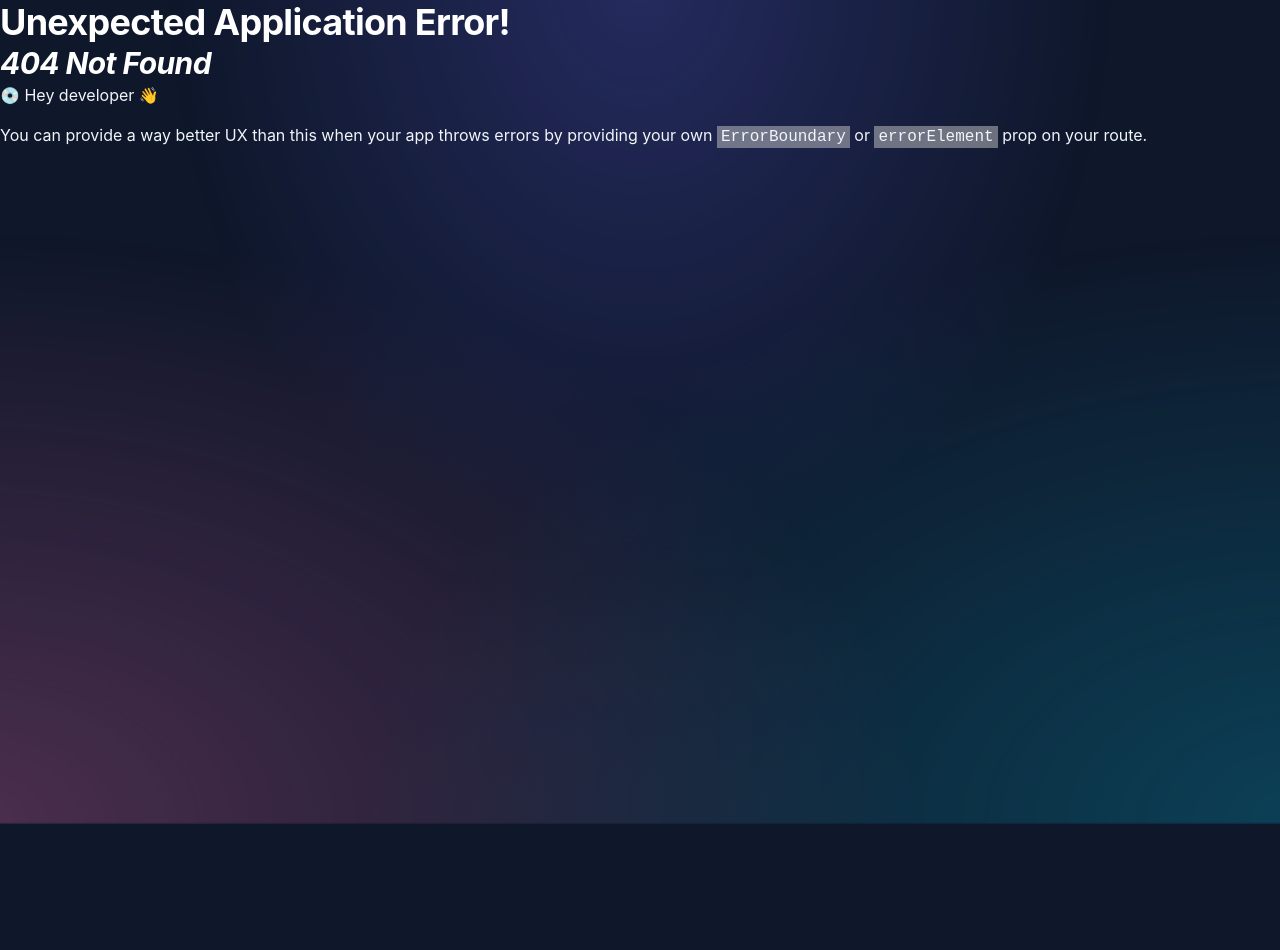
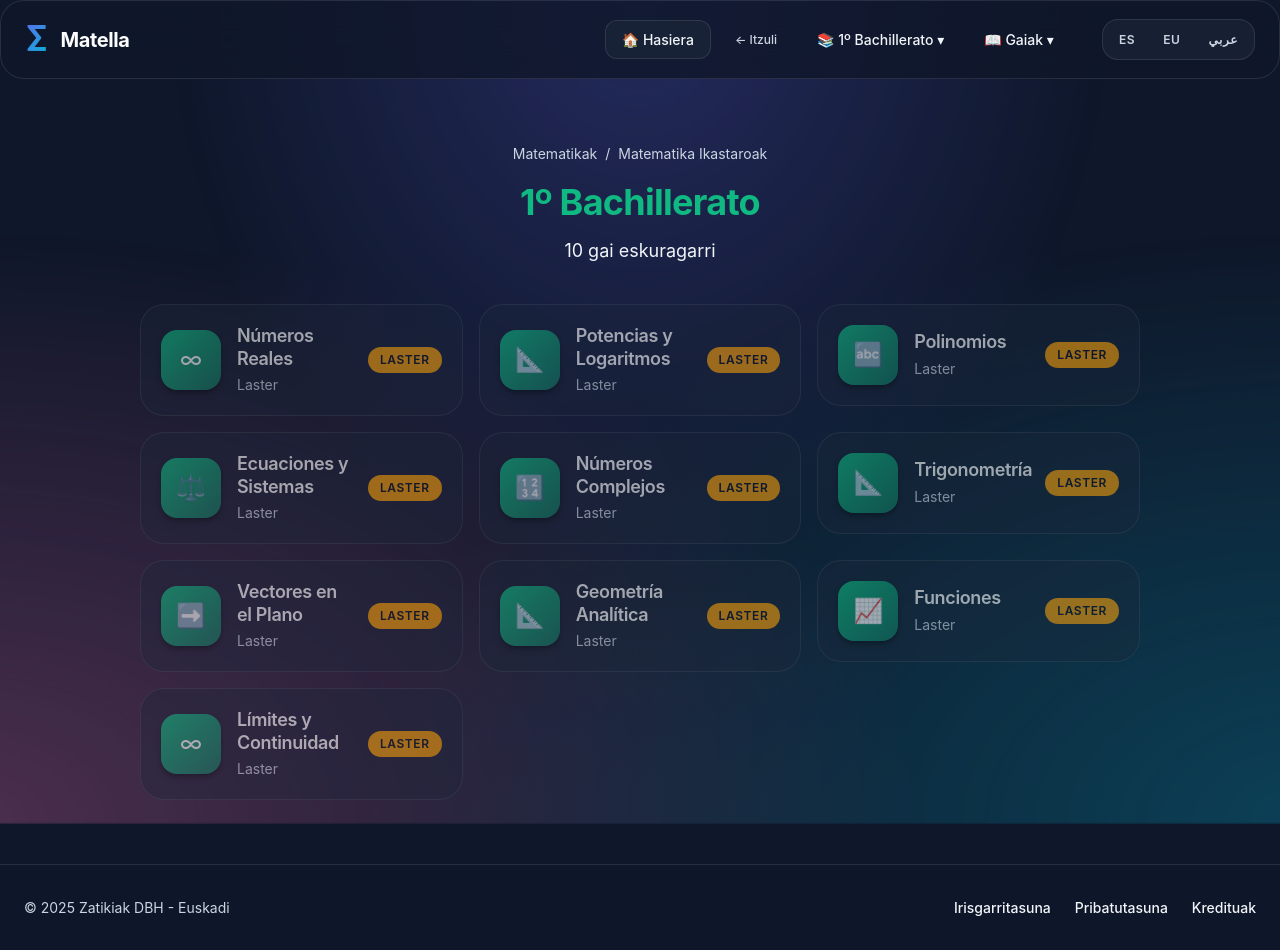
Before and after one commit to Atella232/matella-studio, a React (Vite) app: page /#/matematika/batx1 in a window 1280 px wide. Before the commit this address had no page. Before the commit the page ends 800 px from the top, so only its background shows below. Built offline with nearby package versions, Linux system fonts and the light colour scheme.

Commit message:
feat: translate routes to basque, set default fw to EU, improve fraction race

```diff
--- a/src/components/common/Navigation/index.tsx
+++ b/src/components/common/Navigation/index.tsx
@@ -11,7 +11,7 @@ export function Navigation() {
     const dropdownRef = useRef<HTMLDivElement>(null)
 
     // Parsear la ruta para detectar contexto
-    // Formato: /matematicas/courseId/topicId/section
+    // Formato: /matematika/courseId/topicId/section
     const pathParts = location.pathname.split('/').filter(Boolean)
 
     // Detectar courseId y topicId del pathname
@@ -19,7 +19,7 @@ export function Navigation() {
     let topicId: string | undefined
     let currentSection: string | undefined
 
-    if (pathParts[0] === 'matematicas' && pathParts.length >= 2) {
+    if (pathParts[0] === 'matematika' && pathParts.length >= 2) {
         courseId = pathParts[1]
         if (pathParts.length >= 3) {
             topicId = pathParts[2]
@@ -33,9 +33,9 @@ export function Navigation() {
 
     // Detectar el contexto actual basado en la ruta
     const isHomePage = location.pathname === '/'
-    const isCoursesPage = location.pathname === '/matematicas'
-    const isTopicsPage = pathParts[0] === 'matematicas' && pathParts.length === 2 && courseId
-    const isContentPage = pathParts[0] === 'matematicas' && pathParts.length >= 3 && courseId && topicId
+    const isCoursesPage = location.pathname === '/matematika'
+    const isTopicsPage = pathParts[0] === 'matematika' && pathParts.length === 2 && courseId
+    const isContentPage = pathParts[0] === 'matematika' && pathParts.length >= 3 && courseId && topicId
 
     useEffect(() => {
         const handleClickOutside = (event: MouseEvent) => {
@@ -73,7 +73,7 @@ export function Navigation() {
     }
 
     // Base path para las secciones
-    const contentBasePath = courseId && topicId ? `/matematicas/${courseId}/${topicId}` : ''
+    const contentBasePath = courseId && topicId ? `/matematika/${courseId}/${topicId}` : ''
 
     return (
         <nav className="navigation" role="navigation" aria-label="Main navigation" ref={dropdownRef}>
@@ -113,7 +113,7 @@ export function Navigation() {
                                 {courses.map(course => (
                                     <li key={course.id}>
                                         <Link
-                                            to={`/matematicas/${course.id}`}
+                                            to={`/matematika/${course.id}`}
                                             className="dropdown-item"
                                             onClick={() => setOpenDropdown(null)}
                                         >
@@ -141,7 +141,7 @@ export function Navigation() {
                                 {courses.map(course => (
                                     <li key={course.id}>
                                         <Link
-                                            to={`/matematicas/${course.id}`}
+                                            to={`/matematika/${course.id}`}
                                             className={`dropdown-item ${course.id === courseId ? 'active' : ''}`}
                                             onClick={() => setOpenDropdown(null)}
                                         >
@@ -170,7 +170,7 @@ export function Navigation() {
                                     <li key={topic.id}>
                                         {topic.active ? (
                                             <Link
-                                                to={`/matematicas/${courseId}/${topic.id}`}
+                                                to={`/matematika/${courseId}/${topic.id}`}
                                                 className={`dropdown-item ${topic.id === topicId ? 'active' : ''}`}
                                                 onClick={() => setOpenDropdown(null)}
                                             >
--- a/src/data/courses.ts
+++ b/src/data/courses.ts
@@ -21,7 +21,7 @@ export interface Course {
 
 export const courses: Course[] = [
   {
-    id: '1eso',
+    id: 'dbh1',
     name: '1º ESO',
     nameEu: 'DBH 1',
     nameAr: 'السنة الأولى',
@@ -33,7 +33,7 @@ export const courses: Course[] = [
       { id: 'numeros-naturales', name: 'Números Naturales', nameEu: 'Zenbaki Naturalak', nameAr: 'الأعداد الطبيعية', icon: '🔢' },
       { id: 'divisibilidad', name: 'Divisibilidad', nameEu: 'Zatigarritasuna', nameAr: 'القابلية للقسمة', icon: '➗' },
       { id: 'numeros-enteros', name: 'Números Enteros', nameEu: 'Zenbaki Osoak', nameAr: 'الأعداد الصحيحة', icon: '±' },
-      { id: 'fracciones', name: 'Fracciones', nameEu: 'Zatikiak', nameAr: 'الكسور', icon: '½' },
+      { id: 'zatikiak', name: 'Fracciones', nameEu: 'Zatikiak', nameAr: 'الكسور', icon: '½' },
       { id: 'numeros-decimales', name: 'Números Decimales', nameEu: 'Zenbaki Hamartarrak', nameAr: 'الأعداد العشرية', icon: '🔣' },
       { id: 'proporcionalidad', name: 'Proporcionalidad', nameEu: 'Proportzionaltasuna', nameAr: 'التناسب', icon: '⚖️' },
       { id: 'algebra', name: 'Iniciación al Álgebra', nameEu: 'Aljebraren Hastapenak', nameAr: 'مقدمة في الجبر', icon: '🔤' },
@@ -43,7 +43,7 @@ export const courses: Course[] = [
     ]
   },
   {
-    id: '2eso',
+    id: 'dbh2',
     name: '2º ESO',
     nameEu: 'DBH 2',
     nameAr: 'السنة الثانية',
@@ -54,7 +54,7 @@ export const courses: Course[] = [
     topics: [
       { id: 'divisibilidad', name: 'Divisibilidad', nameEu: 'Zatigarritasuna', nameAr: 'القابلية للقسمة', icon: '➗' },
       { id: 'numeros-enteros', name: 'Números Enteros', nameEu: 'Zenbaki Osoak', nameAr: 'الأعداد الصحيحة', icon: '±' },
-      { id: 'fracciones', name: 'Fracciones', nameEu: 'Zatikiak', nameAr: 'الكسور', icon: '½', active: true },
+      { id: 'zatikiak', name: 'Fracciones', nameEu: 'Zatikiak', nameAr: 'الكسور', icon: '½', active: true },
       { id: 'proporcionalidad', name: 'Proporcionalidad y Porcentajes', nameEu: 'Proportzionaltasuna eta Ehunekoak', nameAr: 'التناسب والنسب المئوية', icon: '📈' },
       { id: 'expresiones-algebraicas', name: 'Expresiones Algebraicas', nameEu: 'Adierazpen Aljebraikoak', nameAr: 'التعبيرات الجبرية', icon: '🔤' },
       { id: 'ecuaciones', name: 'Ecuaciones', nameEu: 'Ekuazioak', nameAr: 'المعادلات', icon: '⚖️' },
@@ -65,7 +65,7 @@ export const courses: Course[] = [
     ]
   },
   {
-    id: '3eso',
+    id: 'dbh3',
     name: '3º ESO',
     nameEu: 'DBH 3',
     nameAr: 'السنة الثالثة',
@@ -87,7 +87,7 @@ export const courses: Course[] = [
     ]
   },
   {
-    id: '4eso',
+    id: 'dbh4',
     name: '4º ESO',
     nameEu: 'DBH 4',
     nameAr: 'السنة الرابعة',
@@ -108,7 +108,7 @@ export const courses: Course[] = [
     ]
   },
   {
-    id: '1bach',
+    id: 'batx1',
     name: '1º Bachillerato',
     nameEu: 'Batxilergoa 1',
     nameAr: 'البكالوريا الأولى',
@@ -130,7 +130,7 @@ export const courses: Course[] = [
     ]
   },
   {
-    id: '2bach',
+    id: 'batx2',
     name: '2º Bachillerato',
     nameEu: 'Batxilergoa 2',
     nameAr: 'البكالوريا الثانية',
--- a/src/features/games/GamesHub/index.tsx
+++ b/src/features/games/GamesHub/index.tsx
@@ -18,7 +18,7 @@ const GAMES: GameInfo[] = [
         icon: '🍕',
         titleKey: 'games.pizzaFractions.title',
         descriptionKey: 'games.pizzaFractions.description',
-        path: '/matematicas/2eso/fracciones/jokuak/pizza',
+        path: '/matematika/dbh2/zatikiak/jokuak/pizza',
         tags: ['easyHard'],
         objectives: ['partOfWhole']
     },
@@ -27,7 +27,7 @@ const GAMES: GameInfo[] = [
         icon: '🃏',
         titleKey: 'games.fractionMemory.title',
         descriptionKey: 'games.fractionMemory.description',
-        path: '/matematicas/2eso/fracciones/jokuak/memory',
+        path: '/matematika/dbh2/zatikiak/jokuak/memory',
         tags: ['easyExpert'],
         objectives: ['equivalences']
     },
@@ -36,7 +36,7 @@ const GAMES: GameInfo[] = [
         icon: '🏎️',
         titleKey: 'games.fractionRace.title',
         descriptionKey: 'games.fractionRace.description',
-        path: '/matematicas/2eso/fracciones/jokuak/carrera',
+        path: '/matematika/dbh2/zatikiak/jokuak/carrera',
         tags: ['easyHard'],
         objectives: ['operations']
     }
@@ -48,7 +48,7 @@ export function GamesHub() {
     return (
         <div className="games-hub">
             <div className="container">
-                <Link to="/matematicas/2eso/fracciones/teoria" className="back-link">
+                <Link to="/matematika/dbh2/zatikiak/teoria" className="back-link">
                     ← {t('common.back')}
                 </Link>
 
--- a/src/i18n/index.ts
+++ b/src/i18n/index.ts
@@ -15,7 +15,7 @@ i18n
             eu: { translation: eu },
             ar: { translation: ar },
         },
-        fallbackLng: 'es',
+        fallbackLng: 'eu',
         interpolation: {
             escapeValue: false,
         },
--- a/src/pages/CoursesPage/index.tsx
+++ b/src/pages/CoursesPage/index.tsx
@@ -41,7 +41,7 @@ export function CoursesPage() {
                             style={{ animationDelay: `${index * 0.1}s` }}
                         >
                             <SubjectCard
-                                to={`/matematicas/${course.id}`}
+                                to={`/matematika/${course.id}`}
                                 icon={course.topics[0]?.icon || '📚'}
                                 title={getCourseName(course)}
                                 description={getCourseDescription(course)}
--- a/src/pages/HomePage/index.tsx
+++ b/src/pages/HomePage/index.tsx
@@ -14,16 +14,16 @@ export function HomePage() {
                     <p className="hero-description">{t('home.description')}</p>
 
                     <div className="hero-cta">
-                        <Link to="/matematicas/2eso/fracciones/teoria" className="btn btn-primary">
+                        <Link to="/matematika/dbh2/zatikiak/teoria" className="btn btn-primary">
                             📚 {t('nav.theory')}
                         </Link>
-                        <Link to="/matematicas/2eso/fracciones/laboratorio" className="btn btn-primary">
+                        <Link to="/matematika/dbh2/zatikiak/laboratorio" className="btn btn-primary">
                             🔬 {t('home.cta.lab')}
                         </Link>
-                        <Link to="/matematicas/2eso/fracciones/retos" className="btn btn-secondary">
+                        <Link to="/matematika/dbh2/zatikiak/retos" className="btn btn-secondary">
                             🎯 {t('home.cta.start')}
                         </Link>
-                        <Link to="/matematicas/2eso/fracciones/jokuak" className="btn btn-secondary">
+                        <Link to="/matematika/dbh2/zatikiak/jokuak" className="btn btn-secondary">
                             🎮 {t('nav.games')}
                         </Link>
                     </div>
@@ -38,28 +38,28 @@ export function HomePage() {
                             <div className="feature-icon">📚</div>
                             <h3>{t('nav.theory')}</h3>
                             <p>{t('home.features.theory.description')}</p>
-                            <Link to="/matematicas/2eso/fracciones/teoria" className="feature-link">{t('home.features.theory.link')}</Link>
+                            <Link to="/matematika/dbh2/zatikiak/teoria" className="feature-link">{t('home.features.theory.link')}</Link>
                         </article>
 
                         <article className="feature-card glass">
                             <div className="feature-icon">🔬</div>
                             <h3>{t('home.features.lab.title')}</h3>
                             <p>{t('home.features.lab.description')}</p>
-                            <Link to="/matematicas/2eso/fracciones/laboratorio" className="feature-link">{t('home.features.lab.link')}</Link>
+                            <Link to="/matematika/dbh2/zatikiak/laboratorio" className="feature-link">{t('home.features.lab.link')}</Link>
                         </article>
 
                         <article className="feature-card glass">
                             <div className="feature-icon">🎯</div>
                             <h3>{t('home.features.missions.title')}</h3>
                             <p>{t('home.features.missions.description')}</p>
-                            <Link to="/matematicas/2eso/fracciones/retos" className="feature-link">{t('home.features.missions.link')}</Link>
+                            <Link to="/matematika/dbh2/zatikiak/retos" className="feature-link">{t('home.features.missions.link')}</Link>
                         </article>
 
                         <article className="feature-card glass">
                             <div className="feature-icon">🎮</div>
                             <h3>{t('nav.games')}</h3>
                             <p>{t('home.features.games.description')}</p>
-                            <Link to="/matematicas/2eso/fracciones/jokuak" className="feature-link">{t('home.features.games.link')}</Link>
+                            <Link to="/matematika/dbh2/zatikiak/jokuak" className="feature-link">{t('home.features.games.link')}</Link>
                         </article>
 
                         <article className="feature-card glass">
--- a/src/pages/SubjectsPage/index.tsx
+++ b/src/pages/SubjectsPage/index.tsx
@@ -15,7 +15,7 @@ export function SubjectsPage() {
 
                 <div className="subjects-grid">
                     <SubjectCard
-                        to="/matematicas"
+                        to="/matematika"
                         icon="∑"
                         title={t('subjects.math.title')}
                         description={t('subjects.math.description')}
--- a/src/pages/TopicsPage/index.tsx
+++ b/src/pages/TopicsPage/index.tsx
@@ -11,7 +11,7 @@ export function TopicsPage() {
     const course = courseId ? getCourseById(courseId) : undefined
 
     if (!course) {
-        return <Navigate to="/matematicas" replace />
+        return <Navigate to="/matematika" replace />
     }
 
     const getCourseName = () => {
@@ -37,7 +37,7 @@ export function TopicsPage() {
                     <div className="topics-breadcrumb">
                         <a href="#/">{t('subjects.math.title')}</a>
                         <span className="separator">/</span>
-                        <a href="#/matematicas">{t('courses.title')}</a>
+                        <a href="#/matematika">{t('courses.title')}</a>
                     </div>
                     <h1 style={{ '--course-color': course.color } as React.CSSProperties}>
                         {getCourseName()}
@@ -55,7 +55,7 @@ export function TopicsPage() {
                             style={{ animationDelay: `${index * 0.05}s` }}
                         >
                             <SubjectCard
-                                to={topic.active ? `/matematicas/${courseId}/${topic.id}` : undefined}
+                                to={topic.active ? `/matematika/${courseId}/${topic.id}` : undefined}
                                 icon={topic.icon}
                                 title={getTopicName(topic)}
                                 description={topic.active ? t('topics.available') : t('topics.comingSoon')}
```
Also changed, not shown: src/router/index.tsx (+10 -10 lines).
